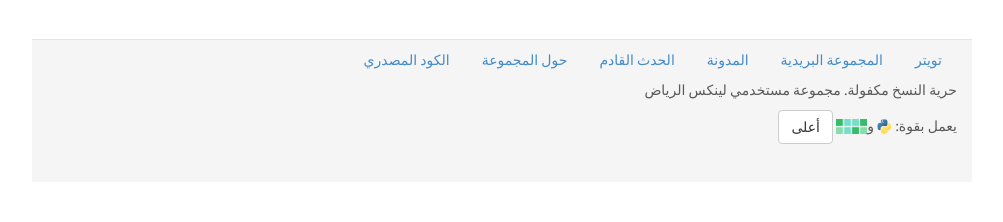
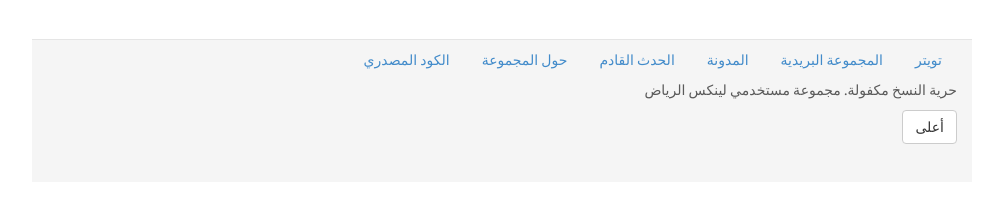
Before and after one commit to hussam-almarzoq/rlugroup, a Django app: template core/templates/home.html in a window 1280 px wide. Shown: the part 1198-1420 px from the top of the page, without its empty margins (138-1141 px from the left). Run offline with Django 3.2, Linux system fonts and the light colour scheme; the template is opened without the code that fills it, so the values that code supplies are empty; some libraries are stand-ins or nearby versions; some web fonts are replaced.

Commit message:
remove Power py from footer

```diff
--- a/core/templates/base.html
+++ b/core/templates/base.html
@@ -103,12 +103,8 @@
 			</p>
 
 			<p>
-يعمل بقوة:
-<a href="https://www.python.org/"><img src="http://demo.riyadhlug.org/static/static/img/python-icon.png"></a>
-و<a href="http://djangopackages.com/"><img  src="http://demo.riyadhlug.org/static/static/img/Django-icon.png"></a> </span>
 			<a class="btn btn-default" href="#" role="button">أعلى</a>
 			</p>
-			</ul>
 		</div>
 </footer>
 
```
